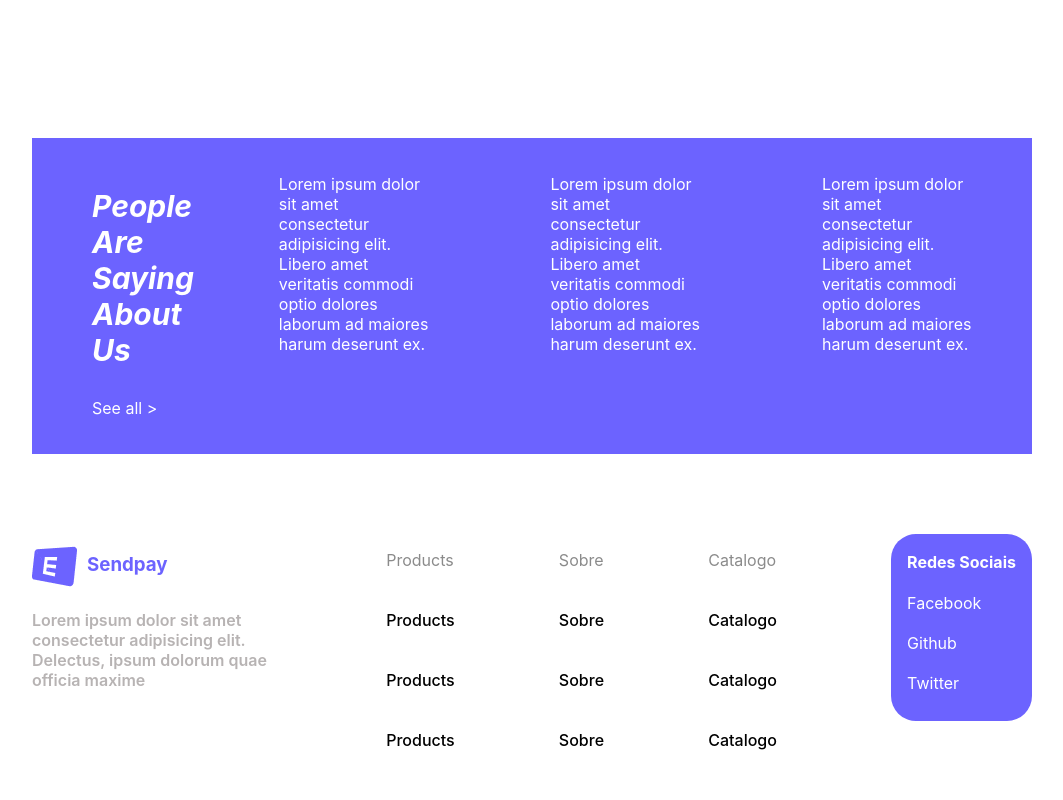
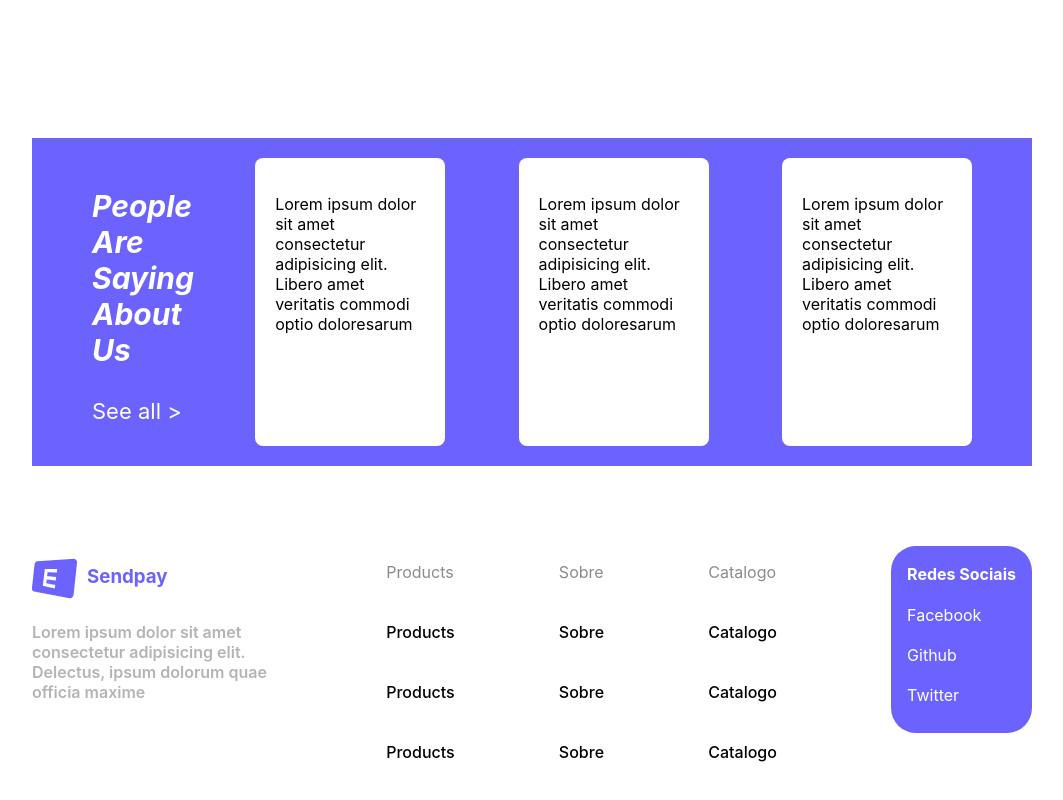
Before and after one commit to cpwaldow/Sendpay, a React (Create React App) app in the folder my-app/: page / in a window 1280 px wide. Shown: the part 2036-2836 px from the top of the page, without its empty margins (108-1171 px from the left). Built offline with nearby package versions, Linux system fonts and the light colour scheme.

Commit message:
colocando estilo nos comentários

```diff
--- a/my-app/src/People.jsx
+++ b/my-app/src/People.jsx
@@ -10,30 +10,27 @@ class People extends Component {
         <section className='people'>
           <section>
             <h3>people are saying about us</h3>
-            <p>See all {'>'}</p>
+            <p className='seeAll'>See all {'>'}</p>
           </section>
 
           <section className='sayingAbout'>
             <p>
               Lorem ipsum dolor sit amet consectetur adipisicing elit. Libero
-              amet veritatis commodi optio dolores laborum ad maiores harum
-              deserunt ex.
+              amet veritatis commodi optio doloresarum
             </p>
           </section>
 
           <section className='sayingAbout'>
             <p>
               Lorem ipsum dolor sit amet consectetur adipisicing elit. Libero
-              amet veritatis commodi optio dolores laborum ad maiores harum
-              deserunt ex.
+              amet veritatis commodi optio doloresarum
             </p>
           </section>
 
           <section className='sayingAbout'>
             <p>
               Lorem ipsum dolor sit amet consectetur adipisicing elit. Libero
-              amet veritatis commodi optio dolores laborum ad maiores harum
-              deserunt ex.
+              amet veritatis commodi optio doloresarum
             </p>
           </section>
         </section>
--- a/my-app/src/style/main.css
+++ b/my-app/src/style/main.css
@@ -174,6 +174,10 @@ p {
   margin-bottom: 80px;
 }
 
+.seeAll {
+  font-size: 22px;
+}
+
 .people h3 {
   font-size: 30px;
   text-transform: capitalize;
@@ -183,4 +187,8 @@ p {
 
 .sayingAbout {
   max-width: 150px;
+  background-color: #fff;
+  color: #000;
+  padding: 20px;
+  border-radius: 8px;
 }
```
